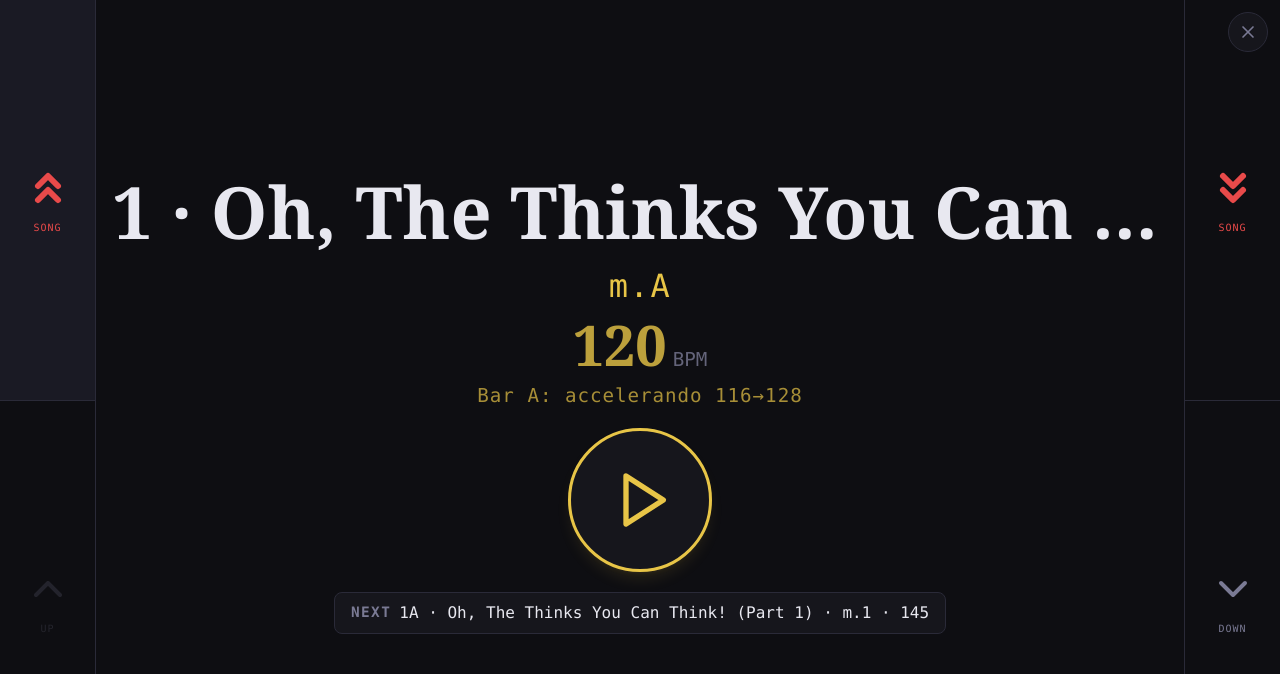
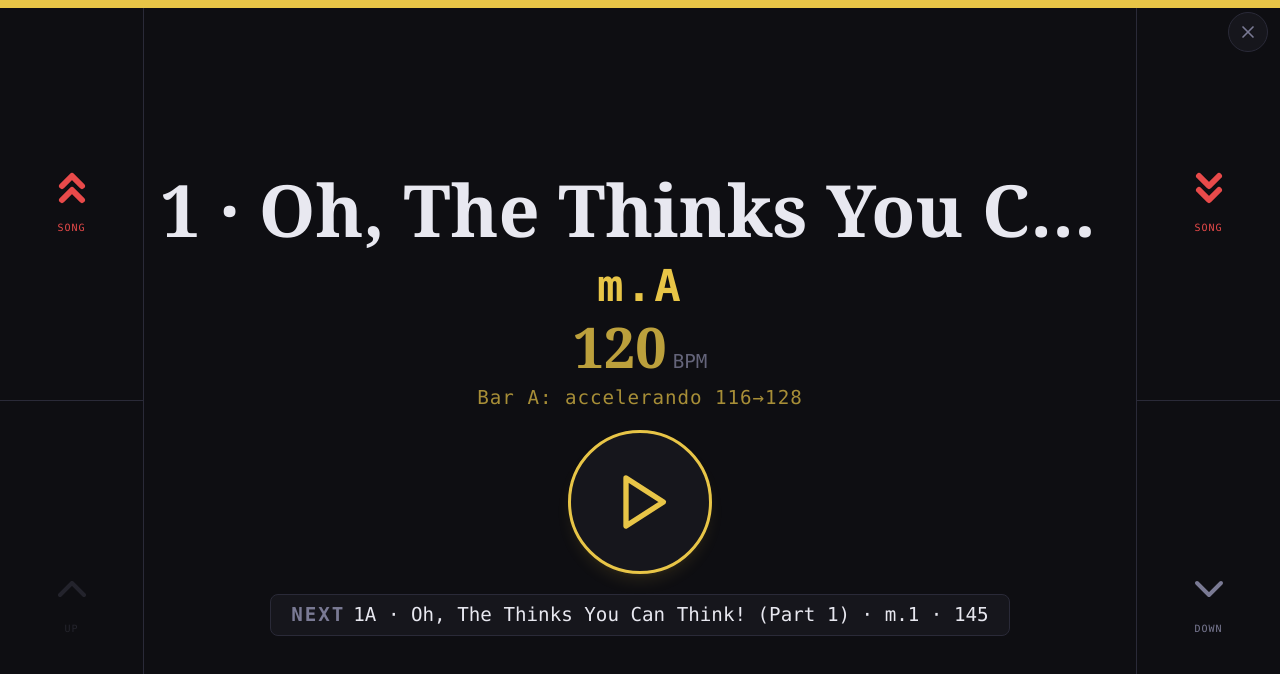
Before and after one commit to dbuatti/seussical-tempos, a React (Vite) app: page / in a window 1280 px wide. Shown: the top 674 px of the page. Built offline with nearby package versions, Linux system fonts and the light colour scheme.

Commit message:
[dyad] Bigger nav buttons, section label, Next preview, gold banner

```diff
--- a/src/pages/Index.tsx
+++ b/src/pages/Index.tsx
@@ -2062,7 +2062,7 @@ const Index = () => {
               >
                 <X className="w-5 h-5" />
               </button>
-              <div className="flex flex-row landscape:flex-col flex-1 landscape:flex-none landscape:w-24 bg-[#0e0e12] border-r-0 landscape:border-r border-[#2a2a38]">
+              <div className="flex flex-row landscape:flex-col flex-1 landscape:flex-none landscape:w-36 bg-[#0e0e12] border-r-0 landscape:border-r border-[#2a2a38]">
                 <button
                   onClick={goPrevSong}
                   className="flex-1 flex items-center justify-center hover:bg-[#1a1a24] active:bg-[#22222e] transition-colors border-r landscape:border-r-0 landscape:border-b border-[#2a2a38]"
@@ -2085,12 +2085,13 @@ const Index = () => {
               </div>
 
               <div className="flex-1 flex flex-col items-center justify-center px-4 py-3 landscape:py-4 gap-2 landscape:gap-[2vh] min-h-0 overflow-hidden">
+                <div className="absolute top-0 left-0 right-0 h-2 bg-[#e8c547]" />
                 <h2 className="font-serif text-3xl landscape:text-[9vh] font-black text-[#e8e8f0] text-center leading-tight whitespace-nowrap truncate max-w-full">
                   {currentEntry.songNum} · {currentEntry.songTitle}
                 </h2>
 
                 {currentEntry.sectionLabel && (
-                  <p className="font-mono text-lg landscape:text-[4vh] text-[#e8c547] tracking-wider whitespace-nowrap">
+                  <p className="font-mono text-2xl landscape:text-[5.5vh] font-bold text-[#e8c547] tracking-wider whitespace-nowrap">
                     {currentEntry.sectionLabel}
                   </p>
                 )}
@@ -2157,9 +2158,9 @@ const Index = () => {
                 {currentIndex < totalEntries - 1 && (() => {
                   const next = performanceEntries[currentIndex + 1];
                   return (
-                    <div className="flex items-center gap-2 mt-1 px-3 py-1.5 landscape:px-4 landscape:py-2 rounded-lg bg-[#16161c] border border-[#2a2a38]">
-                      <span className="font-mono text-[10px] landscape:text-[1.8vh] font-bold uppercase tracking-widest text-[#7a7a94]">Next</span>
-                      <span className="font-mono text-[11px] landscape:text-[2vh] text-[#e8e8f0] whitespace-nowrap">
+                    <div className="flex items-center gap-2 mt-1 px-4 py-2 landscape:px-5 landscape:py-2.5 rounded-lg bg-[#16161c] border border-[#2a2a38]">
+                      <span className="font-mono text-sm landscape:text-[2.4vh] font-bold uppercase tracking-widest text-[#7a7a94]">Next</span>
+                      <span className="font-mono text-sm landscape:text-[2.4vh] text-[#e8e8f0] whitespace-nowrap">
                         {next.songNum} · {next.songTitle}{next.sectionLabel ? ` · ${next.sectionLabel}` : ""}{next.bpm ? ` · ${next.bpm}` : " · Pending"}
                       </span>
                     </div>
@@ -2167,7 +2168,7 @@ const Index = () => {
                 })()}
               </div>
 
-              <div className="flex flex-row landscape:flex-col flex-1 landscape:flex-none landscape:w-24 bg-[#0e0e12] border-l-0 landscape:border-l border-t landscape:border-t-0 border-[#2a2a38]">
+              <div className="flex flex-row landscape:flex-col flex-1 landscape:flex-none landscape:w-36 bg-[#0e0e12] border-l-0 landscape:border-l border-t landscape:border-t-0 border-[#2a2a38]">
                 <button
                   onClick={goNextSong}
                   className="flex-1 flex items-center justify-center hover:bg-[#1a1a24] active:bg-[#22222e] transition-colors border-r landscape:border-r-0 landscape:border-b border-[#2a2a38]"
```
